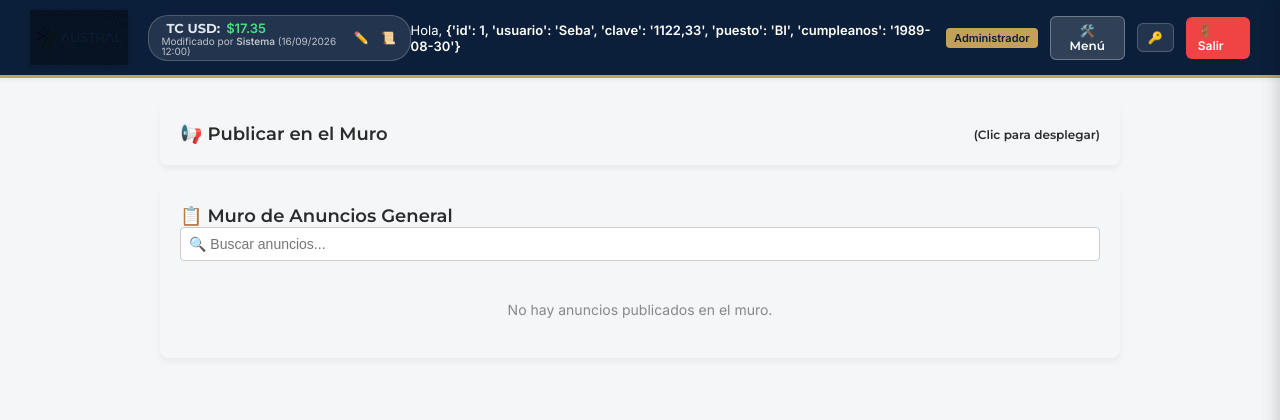
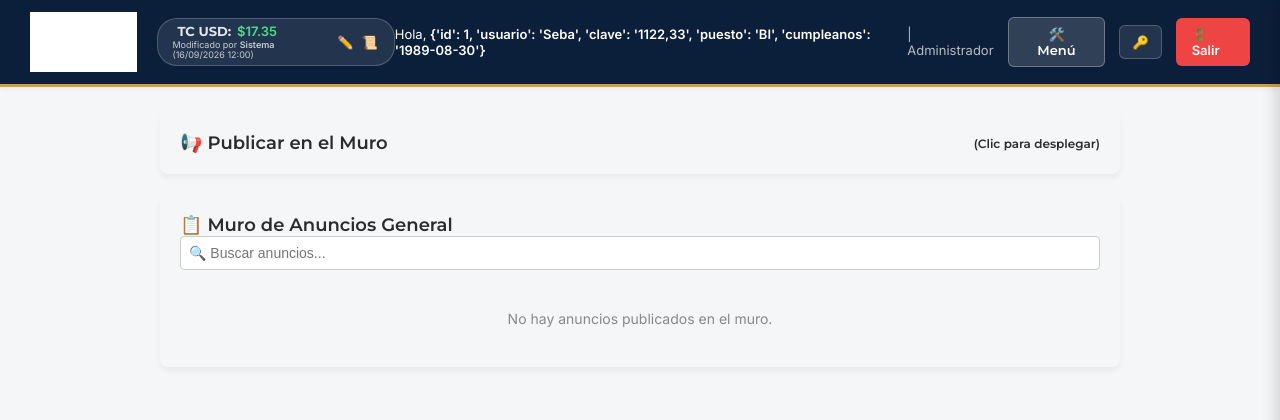
Before and after one commit to vaccarse730/intranet-austral, a Flask app: page / in a window 1280 px wide. Shown: the top 420 px of the page. Run offline with Flask 3, Linux system fonts and the light colour scheme; a user stored in the database is signed in; data that the repository does not hold is empty; some libraries are stand-ins or nearby versions.

Commit message:
Update intranet.html

```diff
--- a/templates/intranet.html
+++ b/templates/intranet.html
@@ -416,16 +416,16 @@ body.sidebar-open .main-content {
 </head>
 <body>
 
-<header class="main-header" style="background: var(--primary); padding: 10px 30px; display: flex; justify-content: space-between; align-items: center; border-bottom: 3px solid var(--accent);">
+<header class="main-header" style="background: var(--primary); padding: 12px 30px; display: flex; justify-content: space-between; align-items: center; border-bottom: 3px solid var(--accent);">
     <div class="header-left" style="display: flex; align-items: center; gap: 20px;">
-        <!-- Logo Oficial Austral (Aumentado de tamaño y con transparencia limpia) -->
+        <!-- Logo Oficial Austral (Escalado más grande y forzado a blanco limpio) -->
         <a href="/" style="display: flex; align-items: center; text-decoration: none;">
-            <img src="/static/LogoAusralBlancoFondoTransparente.PNG" alt="Austral Logo" style="height: 55px; width: auto; display: block; mix-blend-mode: multiply; filter: drop-shadow(0px 2px 4px rgba(0, 0, 0, 0.2));">
+            <img src="/static/LogoAusralBlancoFondoTransparente.PNG" alt="Austral Logo" style="height: 60px; width: auto; display: block; object-fit: contain; filter: brightness(0) invert(1);">
         </a>
 
-<!-- Widget Tipo de Cambio en el Header -->
-<div class="tc-widget" style="background: rgba(255,255,255,0.1); border: 1px solid rgba(255,255,255,0.2); padding: 4px 12px; border-radius: 20px; color: white; font-size: 13px; display: flex; align-items: center; gap: 8px;">
-    <div style="display: flex; flex-direction: column; align-items: flex-start;">
+        <!-- Widget Tipo de Cambio -->
+        <div class="tc-widget" style="background: rgba(255,255,255,0.1); border: 1px solid rgba(255,255,255,0.2); padding: 5px 14px; border-radius: 20px; color: white; font-size: 13px; display: flex; align-items: center; gap: 10px;">
+            <div style="display: flex; flex-direction: column; justify-content: center; line-height: 1.1;">
                 <div style="display: flex; align-items: center; gap: 6px;">
                     <span class="tc-label" style="font-weight: 700; color: #e2e8f0;">
                         <i class="fa-solid fa-dollar-sign" style="color: var(--accent);"></i> TC USD:
@@ -435,49 +435,47 @@ body.sidebar-open .main-content {
                     </span>
                 </div>
 
-        <!-- Muestra quién y cuándo cambió el TC usando tus variables reales -->
-        <span class="tc-last-update" style="font-size: 10px; color: rgba(255, 255, 255, 0.7); line-height: 1;">
                 {% if d_usuario and d_fecha %}
+                <span class="tc-last-update" style="font-size: 9px; color: rgba(255, 255, 255, 0.75); margin-top: 2px;">
                     Modificado por <b>{{ d_usuario }}</b> ({{ d_fecha }} {{ d_hora }})
+                </span>
                 {% endif %}
-        </span>
             </div>
 
-    <!-- Botón Editar (Lápiz) -->
+            <div style="display: flex; align-items: center; gap: 4px; margin-left: 2px;">
                 {% if 'administra' in puesto|lower or 'admin' in puesto|lower %}
-    <button class="tc-btn-edit" onclick="abrirModalTC()" style="background: none; border: none; color: var(--accent); cursor: pointer; padding: 2px; font-size: 12px;" title="Actualizar Tipo de Cambio">
+                <button class="tc-btn-edit" onclick="abrirModalTC()" style="background: none; border: none; color: var(--accent); cursor: pointer; padding: 2px; font-size: 13px;" title="Actualizar Tipo de Cambio">
                     ✏️
                 </button>
                 {% endif %}
 
-    <!-- Botón Log de Cambios -->
-    <button class="tc-btn-log" onclick="abrirModalLogTC()" style="background: none; border: none; color: #cbd5e1; cursor: pointer; padding: 2px; font-size: 12px;" title="Ver Log de Cambios">
+                <button class="tc-btn-log" onclick="abrirModalLogTC()" style="background: none; border: none; color: #cbd5e1; cursor: pointer; padding: 2px; font-size: 13px;" title="Ver Log de Cambios">
                     📜
                 </button>
             </div>
         </div>
+    </div>
 
-    <!-- Info Usuario, Menú Desplegable y Cerrar Sesión -->
-    <div class="header-user-info" style="color: white; font-size: 13px; display: flex; align-items: center; gap: 12px;">
+    <!-- Info Usuario, Puesto sin cuadro y Acciones -->
+    <div class="header-user-info" style="color: white; font-size: 13px; display: flex; align-items: center; gap: 14px;">
+        <!-- Nombre de usuario y Puesto en texto plano en color blanco -->
+        <div style="display: flex; align-items: center; gap: 6px;">
             <span>Hola, <b style="color: white;">{{ usuario }}</b></span>
+            <span style="color: rgba(255,255,255,0.7); font-size: 13px;">| {{ puesto }}</span>
+        </div>
 
-        <!-- Etiqueta con el puesto/rol -->
-        <span class="role-tag" style="background: var(--accent); color: #0b1f3a; padding: 3px 8px; border-radius: 4px; font-size: 11px; font-weight: 700;">
-            {{ puesto }}
-        </span>
-
-        <!-- Botón Menú Desplegable (Herramientas/Drive) -->
-        <button class="btn-open-sidebar" onclick="toggleSidebar()" style="background: rgba(255,255,255,0.15); color: white; border: 1px solid rgba(255,255,255,0.3); padding: 6px 12px; border-radius: 6px; font-size: 12px; font-weight: 600; cursor: pointer; display: flex; align-items: center; gap: 6px;">
+        <!-- Botón Menú / Herramientas estirado más a lo ancho -->
+        <button class="btn-open-sidebar" onclick="toggleSidebar()" style="background: rgba(255,255,255,0.15); color: white; border: 1px solid rgba(255,255,255,0.3); padding: 8px 22px; border-radius: 6px; font-size: 13px; font-weight: 600; cursor: pointer; display: flex; align-items: center; gap: 8px;">
             🛠️ Menú
         </button>
 
         <!-- Botón Cambio de Contraseña -->
-        <button class="btn-change-pass" onclick="abrirModalPassword()" title="Cambiar Contraseña" style="background: rgba(255,255,255,0.1); color: white; border: 1px solid rgba(255,255,255,0.2); padding: 6px 10px; border-radius: 6px; font-size: 12px; font-weight: 600; cursor: pointer;">
+        <button class="btn-change-pass" onclick="abrirModalPassword()" title="Cambiar Contraseña" style="background: rgba(255,255,255,0.1); color: white; border: 1px solid rgba(255,255,255,0.2); padding: 8px 12px; border-radius: 6px; font-size: 13px; font-weight: 600; cursor: pointer;">
             🔑
         </button>
 
-        <!-- Botón Logout -->
-        <a href="/logout" style="background: #ef4444; color: white; padding: 6px 12px; border-radius: 6px; font-size: 12px; font-weight: 600; text-decoration: none; display: flex; align-items: center; gap: 4px;">
+        <!-- Botón Cerrar Sesión -->
+        <a href="/logout" style="background: #ef4444; color: white; padding: 8px 16px; border-radius: 6px; font-size: 13px; font-weight: 600; text-decoration: none; display: flex; align-items: center; gap: 6px;">
             🚪 Salir
         </a>
     </div>
```
Lines whose indentation alone changed are shown as unchanged.
